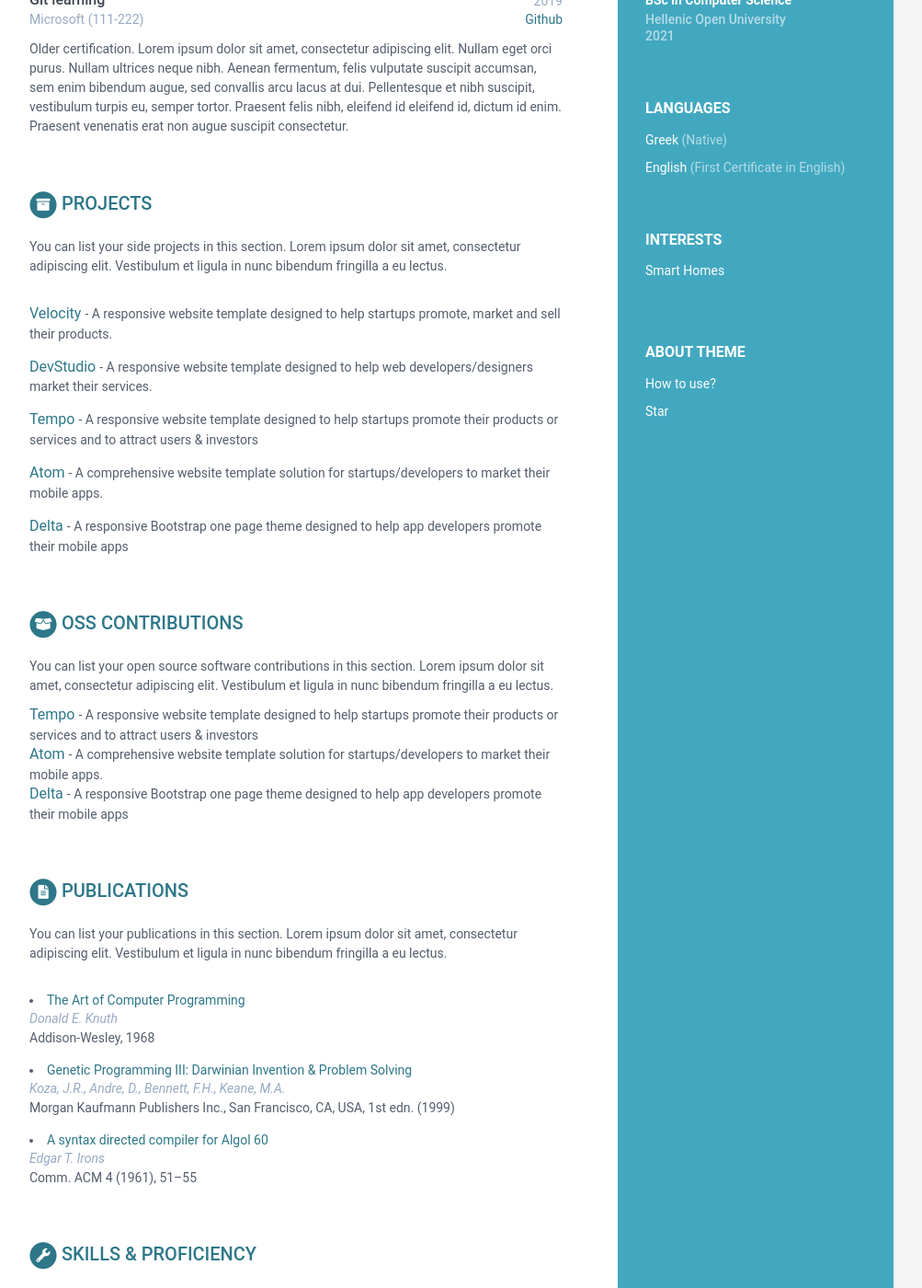
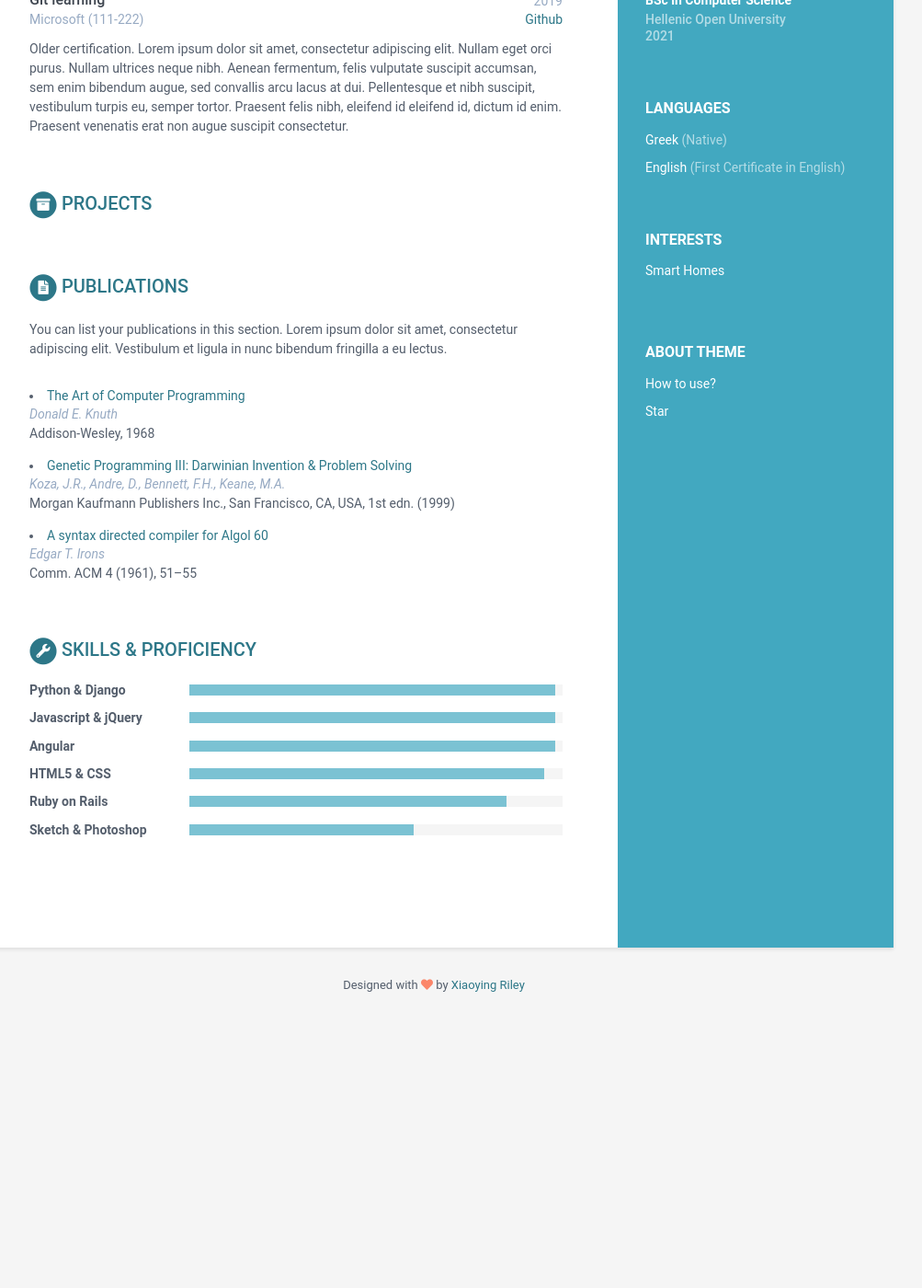
Before and after one commit to std159312/std159312.github.io, a Jekyll site: the page built from index.html, in a window 1280 px wide and 1400 px high, scrolled down 690 px. Shown: the whole window at 92% size, without its empty margins (168-1171 px from the left). Built offline with Jekyll 4.4.1, drawn with Linux system fonts in a browser that asks for light colours; after the commit the page ends 1802 px from its top, so only the background shows below that.

Commit message:
Initial commit

```diff
--- a/_data/data.yml
+++ b/_data/data.yml
@@ -128,48 +128,7 @@ certifications:
 projects:
     title: Projects
     intro: >
-      You can list your side projects in this
-      section. Lorem ipsum dolor sit amet, consectetur adipiscing elit.
-      Vestibulum et ligula in nunc bibendum fringilla a eu lectus.
-    assignments:
-      - title: Velocity
-        link: "#hook"
-        tagline: "A responsive website template designed to help startups promote, market and sell their products."
 
-      - title: DevStudio
-        link: "#"
-        tagline: "A responsive website template designed to help web developers/designers market their services."
-
-      - title: Tempo
-        link: "#"
-        tagline: "A responsive website template designed to help startups promote their products or services and to attract users &amp; investors"
-
-      - title: Atom
-        link: "#"
-        tagline: "A comprehensive website template solution for startups/developers to market their mobile apps."
-
-      - title: Delta
-        link: "#"
-        tagline: "A responsive Bootstrap one page theme designed to help app developers promote their mobile apps"
-
-oss:
-    title: OSS Contributions
-    intro: >
-      You can list your open source software contributions in this
-      section. Lorem ipsum dolor sit amet, consectetur adipiscing elit.
-      Vestibulum et ligula in nunc bibendum fringilla a eu lectus.
-    contributions:
-      - title: Tempo
-        link: "#"
-        tagline: "A responsive website template designed to help startups promote their products or services and to attract users &amp; investors"
-
-      - title: Atom
-        link: "#"
-        tagline: "A comprehensive website template solution for startups/developers to market their mobile apps."
-
-      - title: Delta
-        link: "#"
-        tagline: "A responsive Bootstrap one page theme designed to help app developers promote their mobile apps"
 
 publications:
     title: Publications
```
